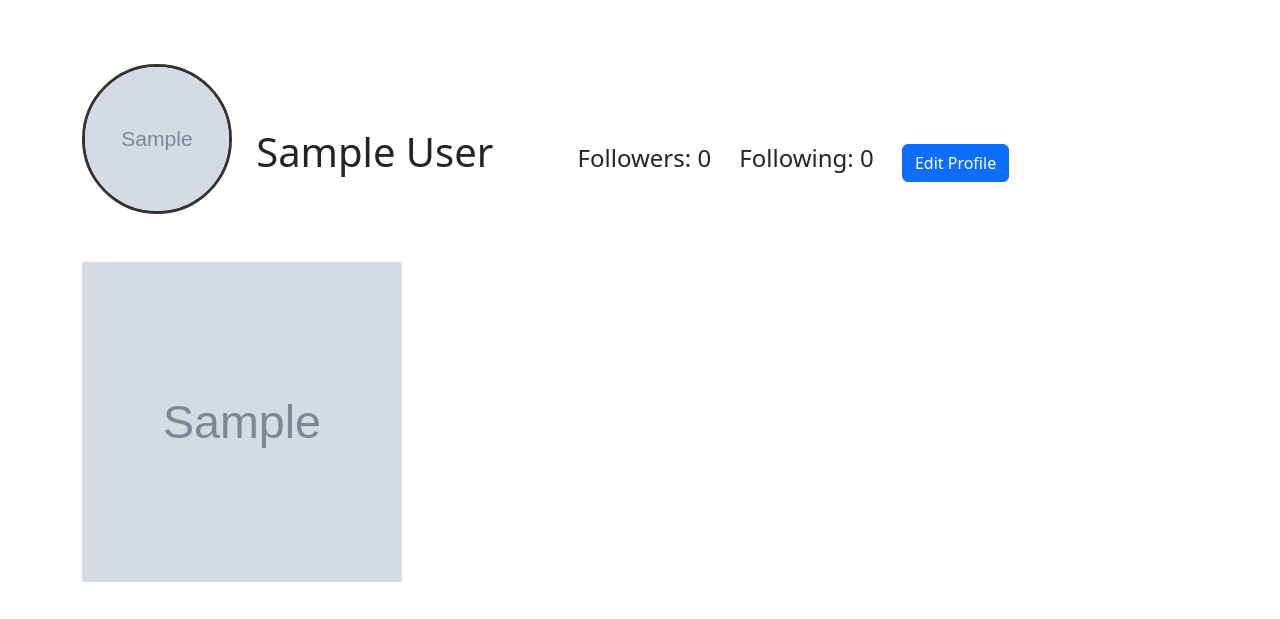
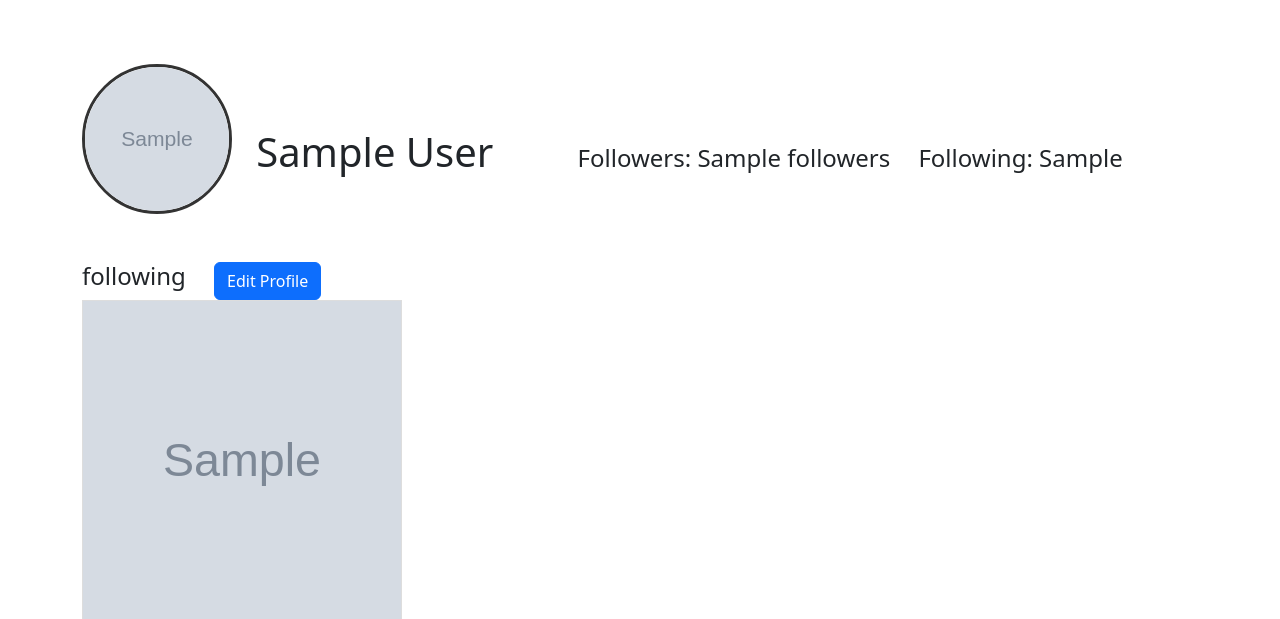
Before and after one commit to mcmclean4/Social-Distribution, a Django app: template app/social/templates/social/profile.html in a window 1280 px wide. Shown: the part 56-675 px from the top of the page. Run offline with Django 5.2, Linux system fonts and the light colour scheme; the template is opened without the code that fills it: most values are stand-ins (such as "Sample title", 1, 10 or a date in 2020); grey boxes marked "Sample" are stand-in pictures.

Commit message:
post title now shows up in other nodes and profile shows follower and following count

```diff
--- a/app/social/templates/social/post_detail.html
+++ b/app/social/templates/social/post_detail.html
@@ -5,9 +5,10 @@
 <div class="container mt-5">
     <div class="card shadow-sm border-light rounded p-4">
         <!-- Title with dropdown menu -->
+        <h1 class="fw-bold text-center flex-grow-1">{{ post.title }}</h1>
         {% if post.author.user == request.user %}
         <div class="d-flex justify-content-between align-items-start mb-3">
-            <h1 class="fw-bold text-center flex-grow-1">{{ post.title }}</h1>
+
             <div class="dropdown">
               <button class="btn btn-link text-dark p-0" type="button" data-bs-toggle="dropdown" aria-expanded="false" title="options">
                   <i class="bi bi-three-dots fs-5"></i>
--- a/app/social/templates/social/profile.html
+++ b/app/social/templates/social/profile.html
@@ -89,8 +89,8 @@
 <div class="container mt-4">
     <img src="{{ author.profileImage }}" alt="{{author.username}}" class="profilePicture">
     <h1 class="displayName">{{ author.displayName }}</h1>
-    <h4 style="display: inline; margin-right: 1em;">Followers: 0</h4>
-    <h4 style="display: inline; margin-right: 1em;">Following: 0</h4>
+    <h4 style="display: inline; margin-right: 1em;">Followers: {{ followers }}</h4>
+    <h4 style="display: inline; margin-right: 1em;">Following: {{ following }}</h4>
 
     <form action="{% url 'social:profile_edit' id=author_id %}" style="display: inline;">
         {% if author_id == profile_author_id %}
--- a/app/social/views.py
+++ b/app/social/views.py
@@ -265,6 +265,9 @@ def profile_page(request, id):
     # Get the author
     currentAuthor = get_object_or_404(Author, id=full_author_id)
 
+    following_number =  len(set(Follow.objects.filter(follower_id=full_author_id).values_list("followee_id", flat=True)))
+    follower_number = len(set(Follow.objects.filter(followee_id=full_author_id).values_list("follower_id", flat=True)))
+
     # Get all posts by this author (excluding deleted)
     posts = Post.objects.filter(author=currentAuthor).exclude(visibility="DELETED").values()
 
@@ -281,7 +284,7 @@ def profile_page(request, id):
         }
         postsToRender.append(postDict)
 
-    return render(request, 'social/profile.html', {"posts": postsToRender, "author": currentAuthor, 'profile_author_id': id})
+    return render(request, 'social/profile.html', {"posts": postsToRender, "author": currentAuthor, 'profile_author_id': id, 'followers': follower_number, 'following': following_number})
 
 from django.shortcuts import render, get_object_or_404, redirect
 from django.contrib import messages
```
